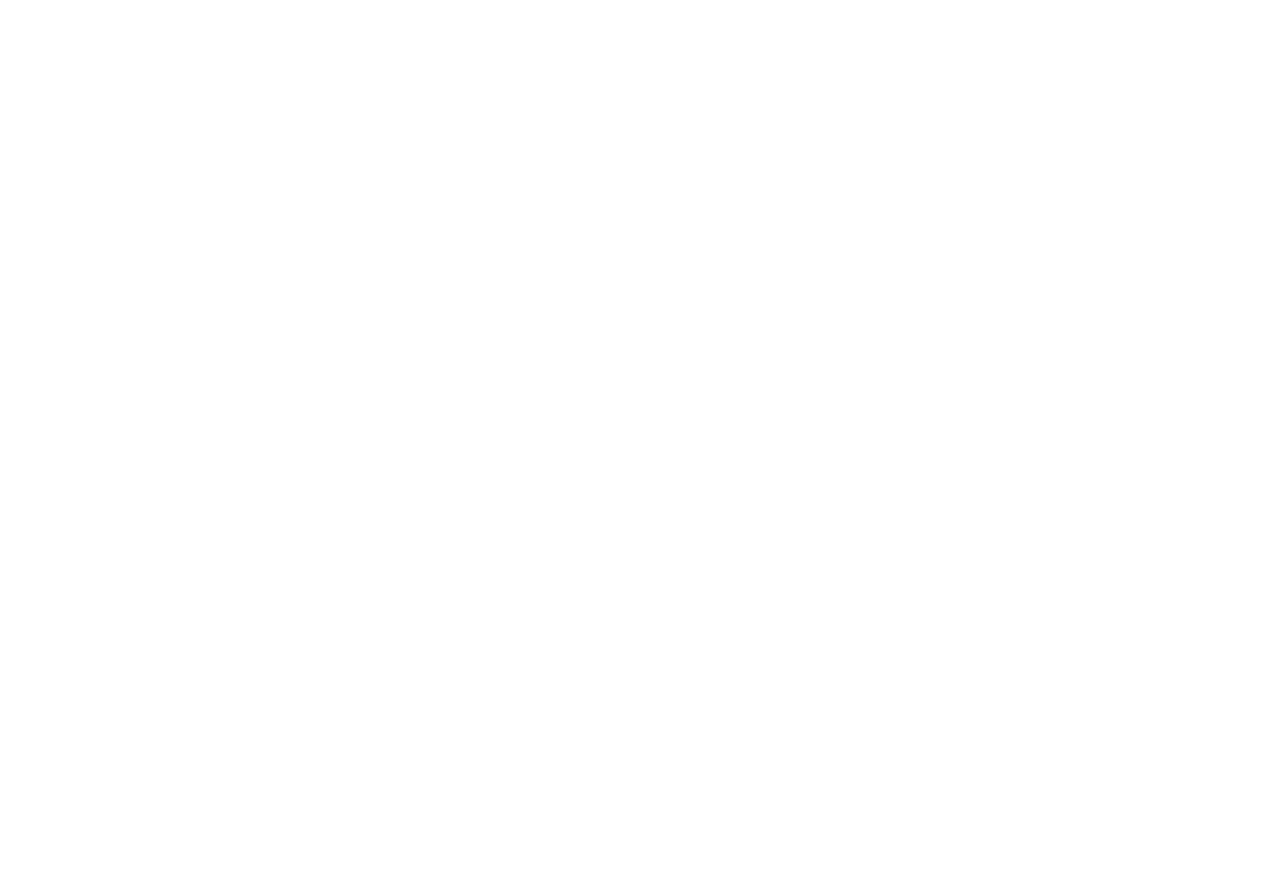
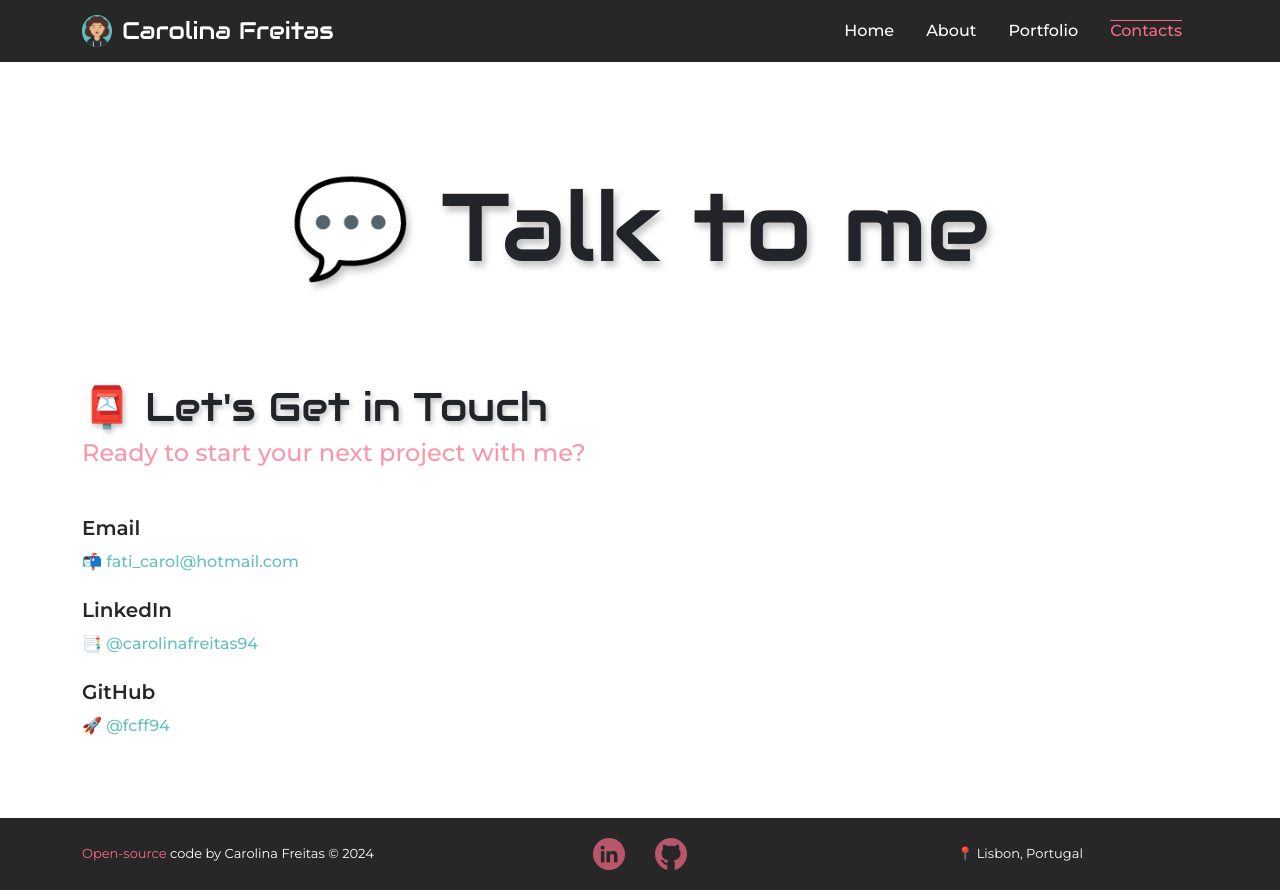
Before and after one commit to fcff94/shecodes-portfolio-project, a plain HTML site: page contact.html in a window 1280 px wide. Before the commit the page ends 800 px from the top, so only its background shows below. Drawn offline with Linux system fonts and the light colour scheme.

Commit message:
added contacts page;

```diff
--- a/contact.html
+++ b/contact.html
@@ -1,11 +1,233 @@
 <!DOCTYPE html>
 <html lang="en">
-<head>
-    <meta charset="UTF-8">
-    <meta name="viewport" content="width=device-width, initial-scale=1.0">
-    <title>Contacto</title>
-</head>
-<body>
+	<head>
+		<meta charset="UTF-8" />
+		<meta http-equiv="X-UA-Compatible" content="IE=edge" />
+		<meta name="viewport" content="width=device-width, initial-scale=1.0" />
+		<meta name="description" content="About Carolina Freitas page" />
+		<title>Contacts - Carolina Freitas</title>
+		<!-- Favicon  -->
+		<link
+			rel="apple-touch-icon"
+			sizes="180x180"
+			href="assets/img/favicon/apple-touch-icon.png"
+		/>
+		<link
+			rel="icon"
+			type="image/png"
+			sizes="32x32"
+			href="assets/img/favicon/favicon-32x32.png"
+		/>
+		<link
+			rel="icon"
+			type="image/png"
+			sizes="16x16"
+			href="assets/img/favicon/favicon-16x16.png"
+		/>
+		<link rel="manifest" href="assets/img/favicon/site.webmanifest" />
+		<link
+			rel="mask-icon"
+			href="assets/img/favicon/safari-pinned-tab.svg"
+			color="#5bbad5"
+		/>
+		<meta name="msapplication-TileColor" content="#da532c" />
+		<meta name="theme-color" content="#ffffff" />
+		<!-- Fonts  -->
+		<link rel="preconnect" href="https://fonts.googleapis.com" />
+		<link rel="preconnect" href="https://fonts.gstatic.com" crossorigin />
+		<link
+			href="https://fonts.googleapis.com/css2?family=Audiowide&family=Montserrat:wght@100;200;300;400;500;600;700;800;900&display=swap"
+			rel="stylesheet"
+		/>
+		<!-- Bootstrap  -->
+		<link
+			rel="stylesheet"
+			href="libs/bootstrap-5.3.2-dist/css/bootstrap.min.css"
+		/>
+		<script src="libs/bootstrap-5.3.2-dist/js/bootstrap.min.js"></script>
+		<script src="libs/bootstrap-5.3.2-dist/js/bootstrap.bundle.min.js"></script>
 
-</body>
+		<!-- My styles  -->
+		<link rel="stylesheet" href="styles.css" />
+	</head>
+	<body>
+		<nav class="navbar navbar-expand-lg navbar-dark bg-dark fixed-top">
+			<div class="container navbar-container">
+				<a class="navbar-brand" href="index.html">
+					<img
+						src="assets/img/carolina-avatar-no-bg.png"
+						class="avatar-bg avatar-width"
+						alt="Mini Avatar Carolina"
+						width="30px"
+						height="30px"
+					/>
+					Carolina Freitas</a
+				>
+				<button
+					class="navbar-toggler"
+					type="button"
+					data-bs-toggle="collapse"
+					data-bs-target="#navbarNav"
+					aria-controls="navbarNav"
+					aria-expanded="false"
+					aria-label="Toggle navigation"
+				>
+					<span class="navbar-toggler-icon"></span>
+				</button>
+				<div
+					class="collapse navbar-collapse justify-content-end"
+					id="navbarNav"
+				>
+					<ul class="navbar-nav">
+						<li class="nav-item">
+							<a
+								class="nav-link"
+								title="Homepage"
+								href="index.html"
+								>Home</a
+							>
+						</li>
+						<li class="nav-item">
+							<a
+								class="nav-link"
+								title="About page"
+								href="about.html"
+								>About</a
+							>
+						</li>
+						<li class="nav-item">
+							<a
+								class="nav-link"
+								title="Portfolio page"
+								href="portfolio.html"
+								>Portfolio</a
+							>
+						</li>
+						<li class="nav-item">
+							<a
+								class="nav-link active"
+								aria-current="page"
+								title="Contact page"
+								href="contact.html"
+								>Contacts</a
+							>
+						</li>
+					</ul>
+				</div>
+			</div>
+		</nav>
+
+		<section class="contact-me-section section-subpages">
+			<div class="container">
+				<div class="row">
+					<div class="col-12">
+						<div class="row mb-5">
+							<div class="col-12">
+								<h3 class="title-2 text-center">
+									💬 Talk to me
+								</h3>
+							</div>
+						</div>
+					</div>
+				</div>
+				<div class="row contacts-content">
+					<div class="col-12">
+						<h1
+							class="section-title text-lg-start text-center mb-2"
+						>
+							📮 Let's Get in Touch
+						</h1>
+						<h2 class="title-3 text-lg-start text-center mb-5">
+							Ready to start your next project with me?
+						</h2>
+
+						<div class="d-flex flex-column text-lg-start text-center">
+							<div class="contact-detail mb-4">
+								<h1 class="contact-title">Email</h1>
+								<a
+									href="mailto:fati_carol@hotmail.com"
+									title="Email link"
+								>
+									📬 fati_carol@hotmail.com
+								</a>
+							</div>
+
+							<div class="contact-detail mb-4">
+								<h1 class="contact-title">LinkedIn</h1>
+								<a
+									href="https://www.linkedin.com/in/carolinafreitas94/"
+									title="LinkedIn link"
+									target="_blank"
+								>
+									📑 @carolinafreitas94
+								</a>
+							</div>
+
+							<div class="contact-detail">
+								<h1 class="contact-title">GitHub</h1>
+								<a
+									href="https://github.com/fcff94?tab=repositories"
+									title="Github link"
+									target="_blank"
+								>
+									🚀 @fcff94
+								</a>
+							</div>
+						</div>
+
+
+					</div>
+				</div>
+			</div>
+		</section>
+
+		<footer class="footer-section">
+			<div class="container">
+				<div class="row">
+					<div
+						class="col-lg-4 d-flex align-items-center order-lg-1 order-2 justify-content-lg-start justify-content-center mb-lg-0 mb-1"
+					>
+						<a
+							href="https://github.com/fcff94"
+							target="_blank"
+							title="Github"
+							class="text-decoration-none txt-white"
+						>
+							Open-source
+						</a>
+						&nbsp;code by Carolina Freitas © 2024
+					</div>
+					<div
+						class="col-lg-4 social-media-icons order-lg-2 order-1 mb-lg-0 mb-3"
+					>
+						<a
+							href="https://www.linkedin.com/in/carolinafreitas94/"
+							target="_blank"
+							title="Linkedin"
+						>
+							<img
+								src="assets/img/linkedin.png"
+								alt="Ícone do Linkedin"
+							/>
+						</a>
+						<a
+							href="https://github.com/fcff94"
+							target="_blank"
+							title="Github"
+						>
+							<img
+								src="assets/img/github.png"
+								alt="Ícone do Github"
+							/>
+						</a>
+					</div>
+					<div
+						class="col-lg-4 d-flex align-items-center order-3 justify-content-center"
+					>
+						📍 Lisbon, Portugal
+					</div>
+				</div>
+			</div>
+		</footer>
+	</body>
 </html>
--- a/styles.css
+++ b/styles.css
@@ -182,12 +182,33 @@
 
 /* ----------------------------------------------- */
 
+/* SECTION - CONTACT ME - PAGE */
+.contact-me-section .title-2 {
+	margin-bottom: 50px;
+
+}
+
+.contact-detail .contact-title {
+	color: var(--darkgray);
+	font-size: 20px;
+	font-weight: 600;
+	margin-bottom: 10px;
+}
+
+.contact-detail a {
+	text-decoration: none;
+	font-size: 16px;
+	color: var(--turquoise);
+	font-weight: 500;
+}
+
+/* ----------------------------------------------- */
+
 /* SECTION - CONTACT */
 .contact-section {
 	padding: 30px 0;
 	background-color: var(--turquoise);
 	font-size: 16px !important;
-	position: static;
 }
 
 .contact-section p {
@@ -208,7 +229,6 @@
 	color: var(--white);
 	padding: 20px 0;
 	font-size: 13px;
-	position: static;
 }
 
 .footer-section a {
@@ -338,20 +358,3 @@
 		text-align: left;
 	}
 }
-
-@media only screen and (min-width: 993px) {
-	.contact-section,
-	.footer-section {
-		position: fixed;
-		left: 0;
-		right: 0;
-	}
-
-	.contact-section {
-		bottom: 72px;
-	}
-
-	.footer-section {
-		bottom: 0;
-	}
-}
```
Also changed, not shown: about.html (+3 -3 lines), index.html (+2 -2 lines), portfolio.html (+1 -1 lines).
